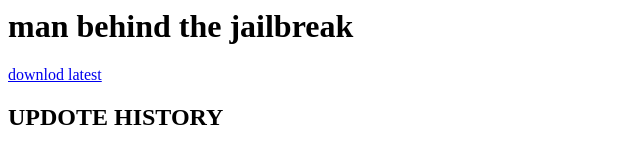
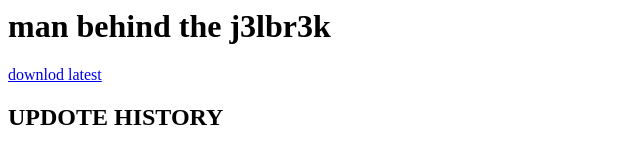
Before and after one commit to SMFB7/smfb7.github.io, a plain HTML site: page jokebrek/index.html in a window 1280 px wide. Shown: the top 151 px of the page, without its empty margins (0-640 px from the left). Drawn offline with Linux system fonts and the light colour scheme.

Commit message:
Update index.html

```diff
--- a/jokebrek/index.html
+++ b/jokebrek/index.html
@@ -1,4 +1,5 @@
-<h1>man behind the jailbreak</h1>
+<title>manbehindthej3lbr3k</title>
+<h1>man behind the j3lbr3k</h1>
 <a href="https://www.youtube.com/watch?v=dQw4w9WgXcQ">downlod latest</a>
 <h2>UPDOTE HISTORY</h2>
 <p>2.69 <a href="https://www.reddit.com/r/JelBrek/comments/19062pw/">cheese</a> </p>
```
